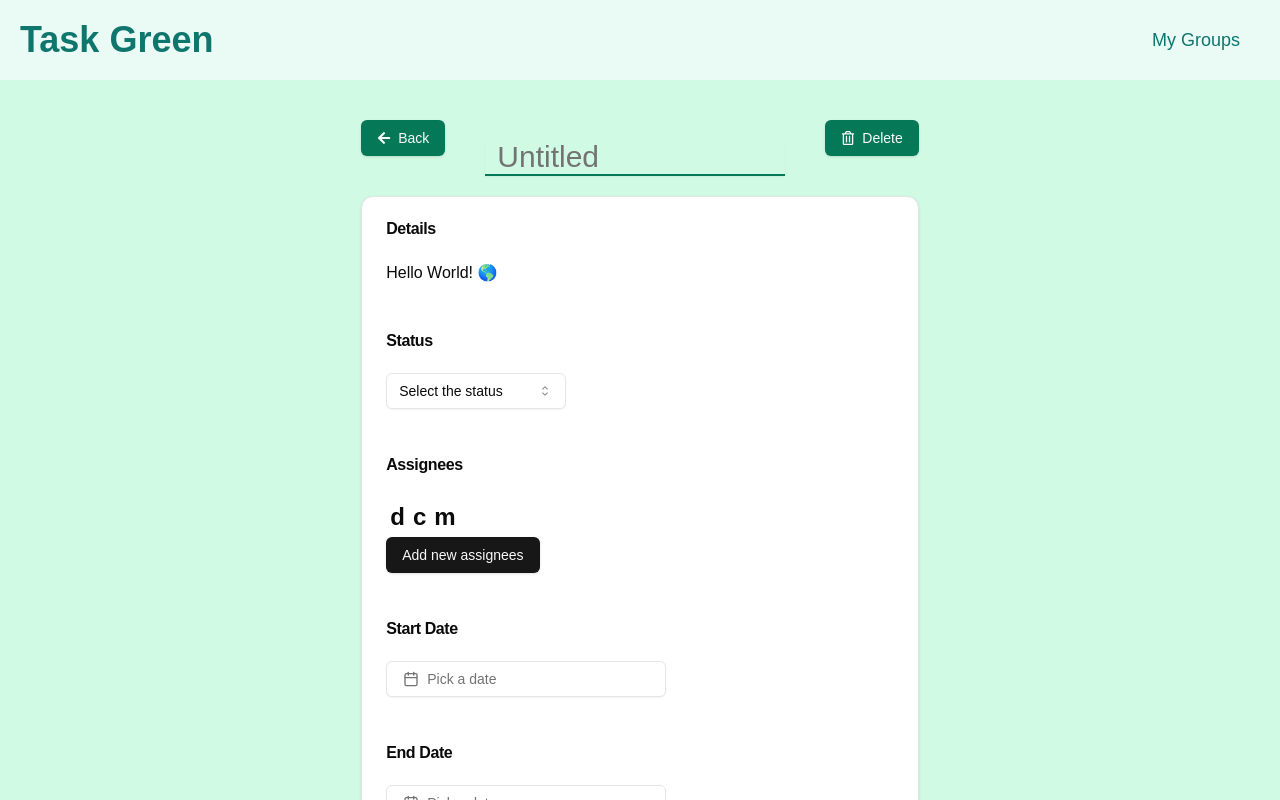
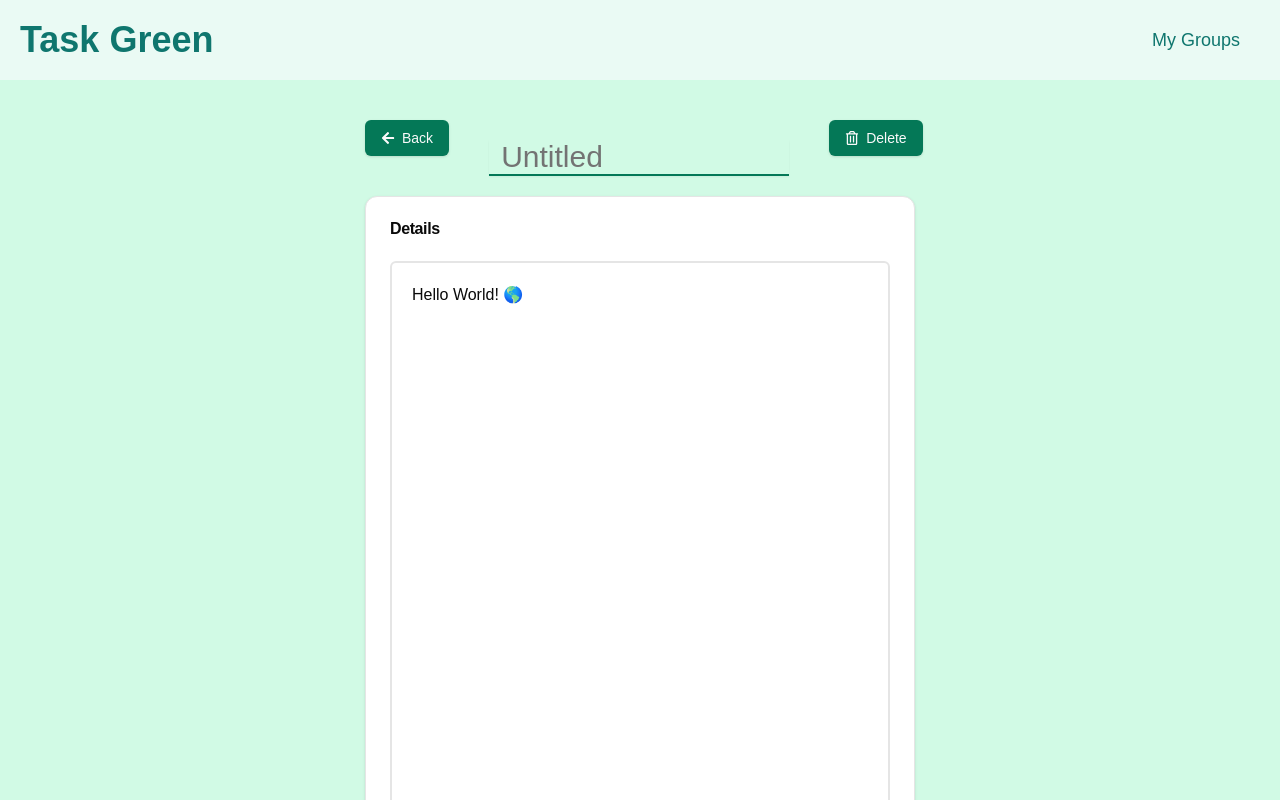
Before and after one commit to reiz0/Manage_Green, a Next.js app: page /task/1 in a window 1280 px wide. Shown: the top 800 px of the page. Built offline with nearby package versions, Linux system fonts and the light colour scheme.

Commit message:
implement tiptap editor

```diff
--- a/package.json
+++ b/package.json
@@ -15,6 +15,7 @@
     "@radix-ui/react-popover": "^1.1.2",
     "@radix-ui/react-select": "^2.1.2",
     "@radix-ui/react-slot": "^1.1.0",
+    "@tiptap/extension-underline": "^2.9.1",
     "@tiptap/pm": "^2.9.0",
     "@tiptap/react": "^2.9.0",
     "@tiptap/starter-kit": "^2.9.0",
--- a/src/app/(login)/task/[taskId]/_components/Editor.tsx
+++ b/src/app/(login)/task/[taskId]/_components/Editor.tsx
@@ -1,13 +1,28 @@
-'use client'
+"use client";
 
-import { useEditor, EditorContent } from '@tiptap/react'
-import StarterKit from '@tiptap/starter-kit'
-import React from 'react'
+import Underline from "@tiptap/extension-underline";
+import { EditorContent, useEditor } from "@tiptap/react";
+import StarterKit from "@tiptap/starter-kit";
 
 export const Editor = () => {
   const editor = useEditor({
-    extensions: [StarterKit],
-    content: '<p>Hello World! 🌎️</p>',
-  })
-  return <EditorContent editor={editor} />
-}
+    extensions: [StarterKit, Underline],
+    editorProps: {
+      attributes: {
+        class: "m-5 focus:outline-none h-full",
+      },
+    },
+    content: "<p>Hello World! 🌎️</p>",
+  });
+
+  return (
+    <div className="">
+      <div
+        className="border-2 rounded-md w-full h-[600px] overflow-y-scroll overflow-hidden"
+        onClick={() => editor?.chain().focus()}
+      >
+        <EditorContent editor={editor} />
+      </div>
+    </div>
+  );
+};
--- a/src/app/(login)/task/[taskId]/page.tsx
+++ b/src/app/(login)/task/[taskId]/page.tsx
@@ -20,7 +20,7 @@ const page = () => {
 
   return (
     <div className="grid place-items-center">
-      <div>
+      <div className="w-[550px]">
         <div className="sm:flex justify-between">
           <Link href={`/group`}>
             <Button className="bg-emerald-700 hover:bg-emerald-600">
```
Also changed, not shown: 1 other file (tests, documents, lock files or other folders).
